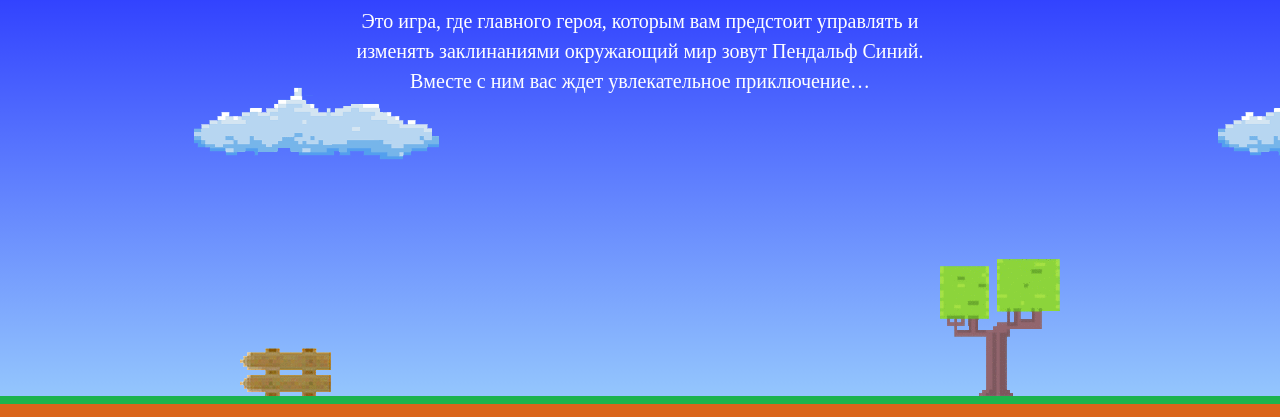
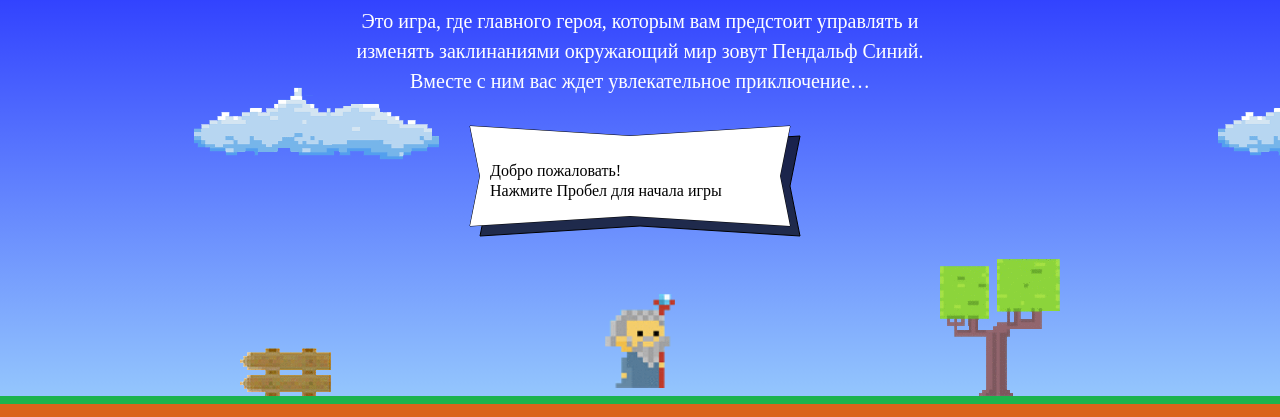
Before and after one commit to cognoscentis/154179-code-and-magick, a website: page index.html in a window 1280 px wide. Shown: the part 203-620 px from the top of the page. Drawn offline with Linux system fonts and the light colour scheme; a web font is replaced by a local one.

Commit message:
Задание №1

```diff
--- a/index.html
+++ b/index.html
@@ -168,6 +168,25 @@
     <p class="setup-similar-label">Петр Петров</p>
   </div>
 </template>
+<script>
+var fireballSize = 22;
+var wizardSpeed = 3;
+var wizardWidth = 70;
+
+function getFireballSpeed(left) {
+  return left ? 5 : 2;
+};
+function getWizardHeight() {
+  return 1.337 * wizardWidth;
+};
+function getWizardX(width) {
+  return width / 2 - wizardWidth / 2;
+};
+function getWizardY(height) {
+  return height * 0.66;
+};
+</script>
+<script src="js/game.js"></script>
 
 </body>
 </html>
```
